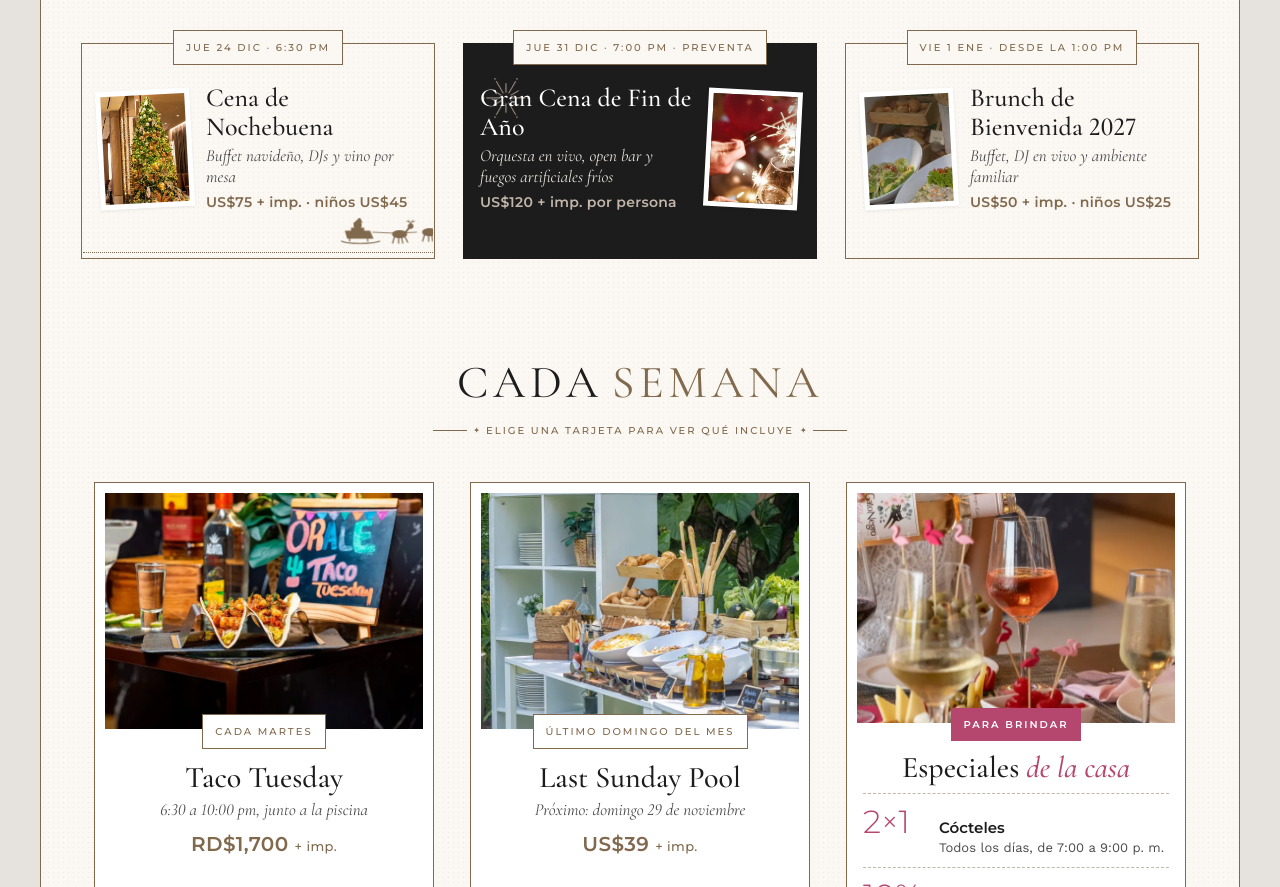
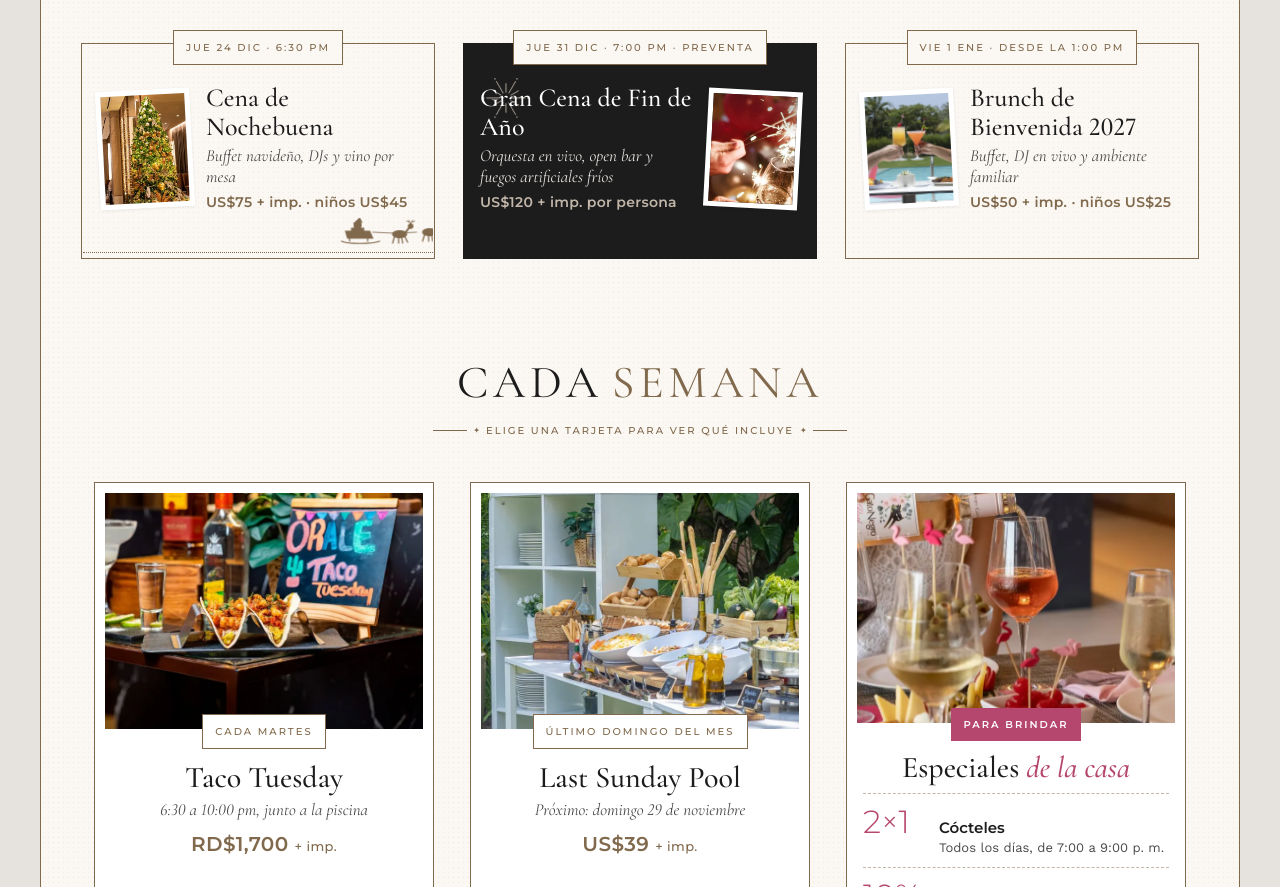
Before and after one commit to ndelacruz-create/qr-empresa, a plain HTML site: page index.html in a window 1280 px wide. Shown: the part 3262-4149 px from the top of the page. Drawn offline with Linux system fonts and the light colour scheme.

Commit message:
Brunch: nueva foto (brindis junto a la piscina)
Co-Authored-By: Claude Opus 5.5 <noreply@anthropic.com>
Claude-Session: https://claude.ai/code/session_01PwJhXQq83Uof2fm537xhx8

```diff
--- a/index.html
+++ b/index.html
@@ -192,7 +192,7 @@
 <div data-until="2027-01-01" style="display: contents">
 <a href="/ir/whatsapp-brunch/" target="_blank" rel="noopener noreferrer" style="margin-top: 18px; border: 1px solid var(--ac-dark-beige); padding: 0 16px 18px; display: flex; flex-direction: column; align-items: center; text-align: center; gap: 6px; text-decoration: none; color: var(--text-primary)">
 <span style="margin-top: -14px; background: #FBF8F4; border: 1px solid var(--ac-dark-beige); padding: 5px 12px; font-family: var(--font-display); font-size: 10px; font-weight: 500; letter-spacing: 0.2em; text-transform: uppercase; color: var(--ac-dark-beige)">Vie 1 ene · desde la 1:00 pm</span>
-<span style="display: flex; align-items: center; gap: 14px; margin-top: 12px; align-self: stretch"><img loading="lazy" decoding="async" src="/assets/img/brunch.webp" alt="Estación de buffet con ensaladas" style="width: 84px; height: 108px; object-fit: cover; flex-shrink: 0; border: 5px solid var(--ac-white); box-shadow: var(--shadow-sm); transform: rotate(-3deg)"><span style="display: flex; flex-direction: column; gap: 4px; text-align: left"><span style="font-family: 'Cormorant Garamond', serif; font-weight: 500; font-size: 26px; line-height: 29px">Brunch de Bienvenida 2027</span><span style="font-family: 'Cormorant Garamond', serif; font-style: italic; font-size: 17px; line-height: 21px; color: var(--text-secondary)">Buffet, DJ en vivo y ambiente familiar</span><span style="font-weight: 600; letter-spacing: 0.02em; font-family: var(--font-display); font-size: 14px; color: var(--ac-dark-beige)">US$50 + imp. · niños US$25</span></span></span>
+<span style="display: flex; align-items: center; gap: 14px; margin-top: 12px; align-self: stretch"><img loading="lazy" decoding="async" src="/assets/img/brunch-brindis.webp" alt="Brindis con cócteles junto a la piscina" style="width: 84px; height: 108px; object-fit: cover; flex-shrink: 0; border: 5px solid var(--ac-white); box-shadow: var(--shadow-sm); transform: rotate(-3deg)"><span style="display: flex; flex-direction: column; gap: 4px; text-align: left"><span style="font-family: 'Cormorant Garamond', serif; font-weight: 500; font-size: 26px; line-height: 29px">Brunch de Bienvenida 2027</span><span style="font-family: 'Cormorant Garamond', serif; font-style: italic; font-size: 17px; line-height: 21px; color: var(--text-secondary)">Buffet, DJ en vivo y ambiente familiar</span><span style="font-weight: 600; letter-spacing: 0.02em; font-family: var(--font-display); font-size: 14px; color: var(--ac-dark-beige)">US$50 + imp. · niños US$25</span></span></span>
 </a>
 </div>
 <div data-noseason hidden>
@@ -664,7 +664,7 @@
 <div data-until="2027-01-01" style="display: contents">
 <a href="/ir/whatsapp-brunch/" target="_blank" rel="noopener noreferrer" style="flex: 1 1 320px; max-width: 354px; box-sizing: border-box; margin-top: 0; border: 1px solid var(--ac-dark-beige); padding: 0 16px 18px; display: flex; flex-direction: column; align-items: center; text-align: center; gap: 6px; text-decoration: none; color: var(--text-primary)">
 <span style="margin-top: -14px; background: #FBF8F4; border: 1px solid var(--ac-dark-beige); padding: 5px 12px; font-family: var(--font-display); font-size: 10px; font-weight: 500; letter-spacing: 0.2em; text-transform: uppercase; color: var(--ac-dark-beige)">Vie 1 ene · desde la 1:00 pm</span>
-<span style="display: flex; align-items: center; gap: 14px; margin-top: 12px; align-self: stretch"><img loading="lazy" decoding="async" src="/assets/img/brunch.webp" alt="Estación de buffet con ensaladas" style="width: 84px; height: 108px; object-fit: cover; flex-shrink: 0; border: 5px solid var(--ac-white); box-shadow: var(--shadow-sm); transform: rotate(-3deg)"><span style="display: flex; flex-direction: column; gap: 4px; text-align: left"><span style="font-family: 'Cormorant Garamond', serif; font-weight: 500; font-size: 26px; line-height: 29px">Brunch de Bienvenida 2027</span><span style="font-family: 'Cormorant Garamond', serif; font-style: italic; font-size: 17px; line-height: 21px; color: var(--text-secondary)">Buffet, DJ en vivo y ambiente familiar</span><span style="font-weight: 600; letter-spacing: 0.02em; font-family: var(--font-display); font-size: 14px; color: var(--ac-dark-beige)">US$50 + imp. · niños US$25</span></span></span>
+<span style="display: flex; align-items: center; gap: 14px; margin-top: 12px; align-self: stretch"><img loading="lazy" decoding="async" src="/assets/img/brunch-brindis.webp" alt="Brindis con cócteles junto a la piscina" style="width: 84px; height: 108px; object-fit: cover; flex-shrink: 0; border: 5px solid var(--ac-white); box-shadow: var(--shadow-sm); transform: rotate(-3deg)"><span style="display: flex; flex-direction: column; gap: 4px; text-align: left"><span style="font-family: 'Cormorant Garamond', serif; font-weight: 500; font-size: 26px; line-height: 29px">Brunch de Bienvenida 2027</span><span style="font-family: 'Cormorant Garamond', serif; font-style: italic; font-size: 17px; line-height: 21px; color: var(--text-secondary)">Buffet, DJ en vivo y ambiente familiar</span><span style="font-weight: 600; letter-spacing: 0.02em; font-family: var(--font-display); font-size: 14px; color: var(--ac-dark-beige)">US$50 + imp. · niños US$25</span></span></span>
 </a>
 </div>
 </div>
```
Also changed, not shown: assets/img/brunch-brindis.webp (added), assets/img/brunch.webp (deleted).
